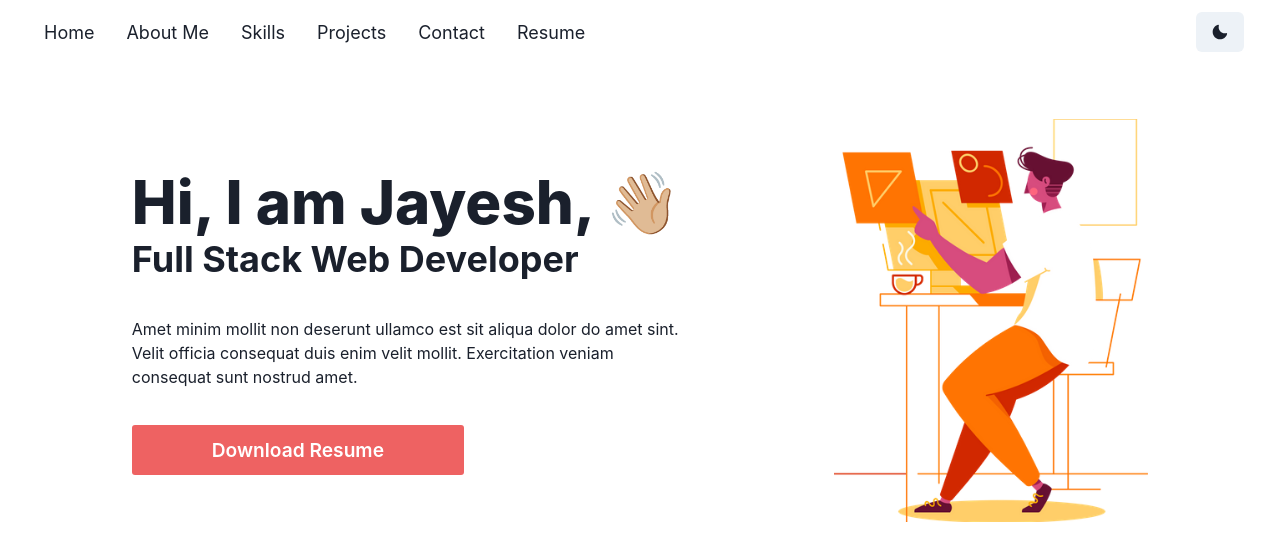
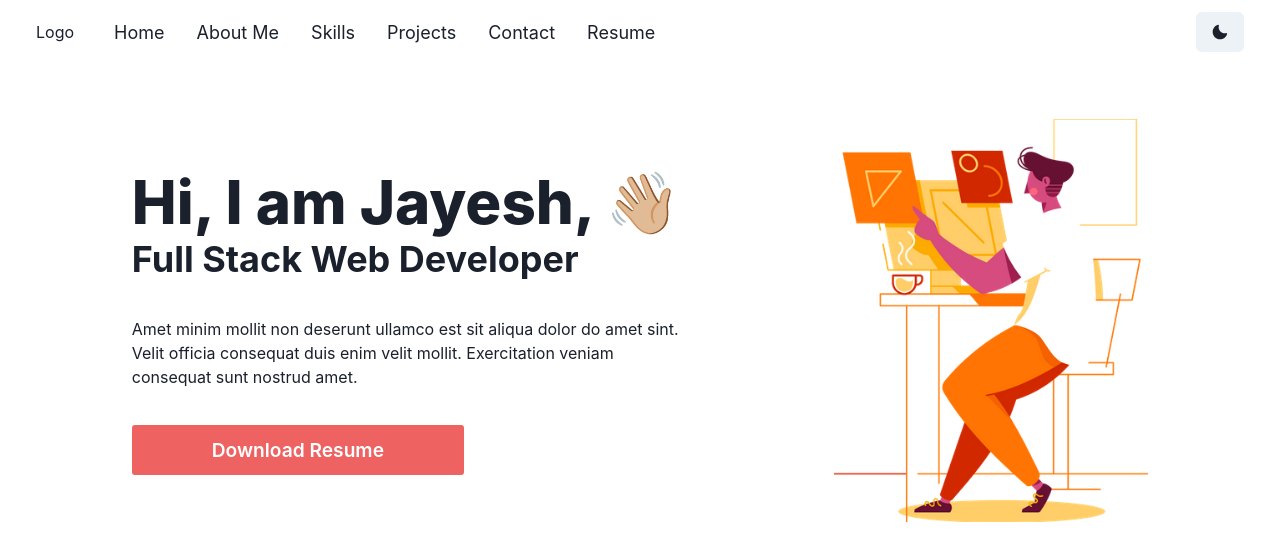
Before and after one commit to justtJayesh/justtJayesh.github.io, a React (Create React App) app: page / in a window 1280 px wide. Shown: the top 560 px of the page. Built offline with nearby package versions, Linux system fonts and the light colour scheme; a web font is replaced by a local one.

Commit message:
navbar classname changed

```diff
--- a/src/Components/Navbar.jsx
+++ b/src/Components/Navbar.jsx
@@ -52,7 +52,7 @@ export default function Navbar() {
                         onClick={isOpen ? onClose : onOpen}
                     />
                     <HStack spacing={8} alignItems={"center"}>
-                        {/* <Box>Logo</Box> */}
+                        <Box>Logo</Box>
                         <HStack
                             as={"nav"}
                             spacing={4}
@@ -61,20 +61,29 @@ export default function Navbar() {
                             {/* {Links.map((link) => (
                                 <NavLink key={link}>{link}</NavLink>
                             ))} */}
-                            <NavLink className="nav-link home">Home</NavLink>
-                            <NavLink className="nav-link about">
-                                About Me
-                            </NavLink>
-                            <NavLink className="nav-link skills">
+
+                            <div className="nav-link home">
+                                <NavLink key={"home"}>Home</NavLink>
+                            </div>
+                            <div className="nav-link about">
+                                <NavLink key={"about"}>About Me</NavLink>
+                            </div>
+                            <NavLink key={"skills"} className="nav-link skills">
                                 Skills
                             </NavLink>
-                            <NavLink className="nav-link projects">
+                            <NavLink
+                                key={"project"}
+                                className="nav-link projects"
+                            >
                                 Projects
                             </NavLink>
-                            <NavLink className="nav-link contact">
+                            <NavLink
+                                key={"contact"}
+                                className="nav-link contact"
+                            >
                                 Contact
                             </NavLink>
-                            <NavLink className="nav-link resume">
+                            <NavLink key={"resume"} className="nav-link resume">
                                 Resume
                             </NavLink>
                         </HStack>
```
